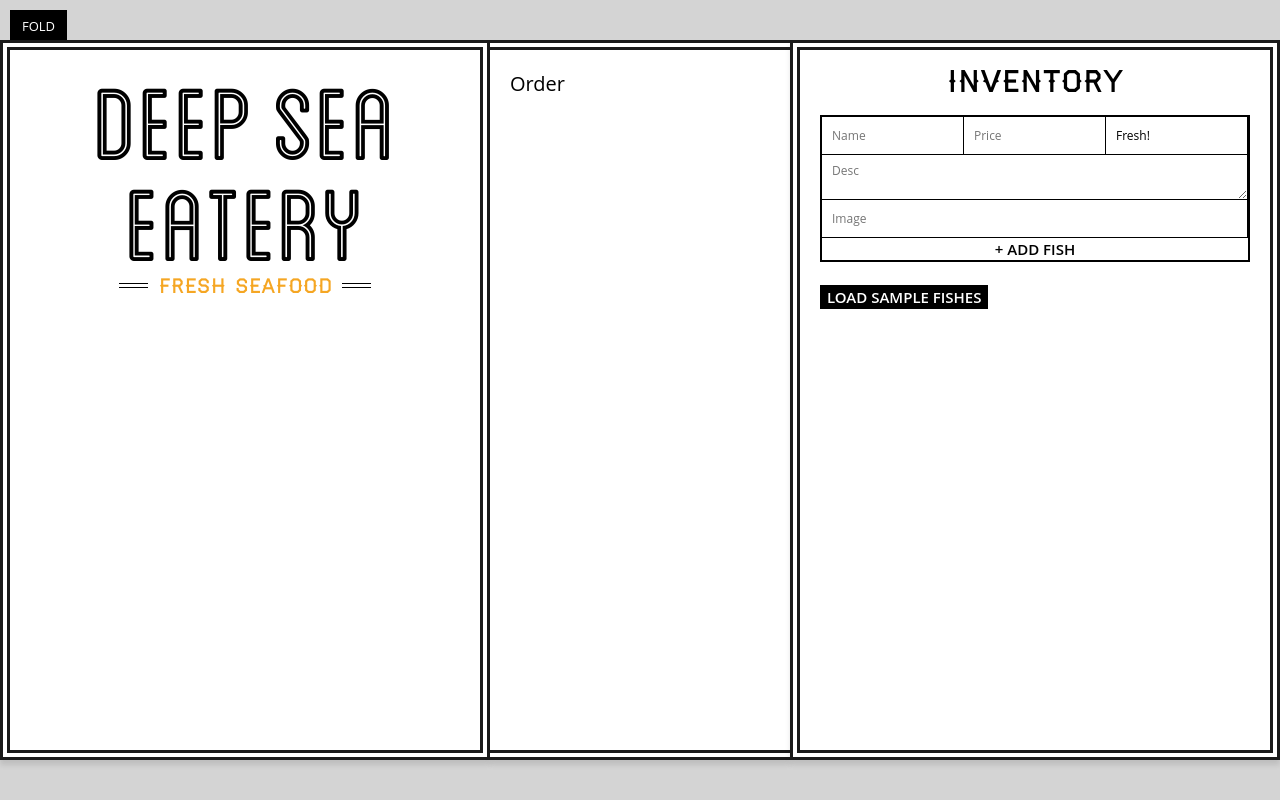
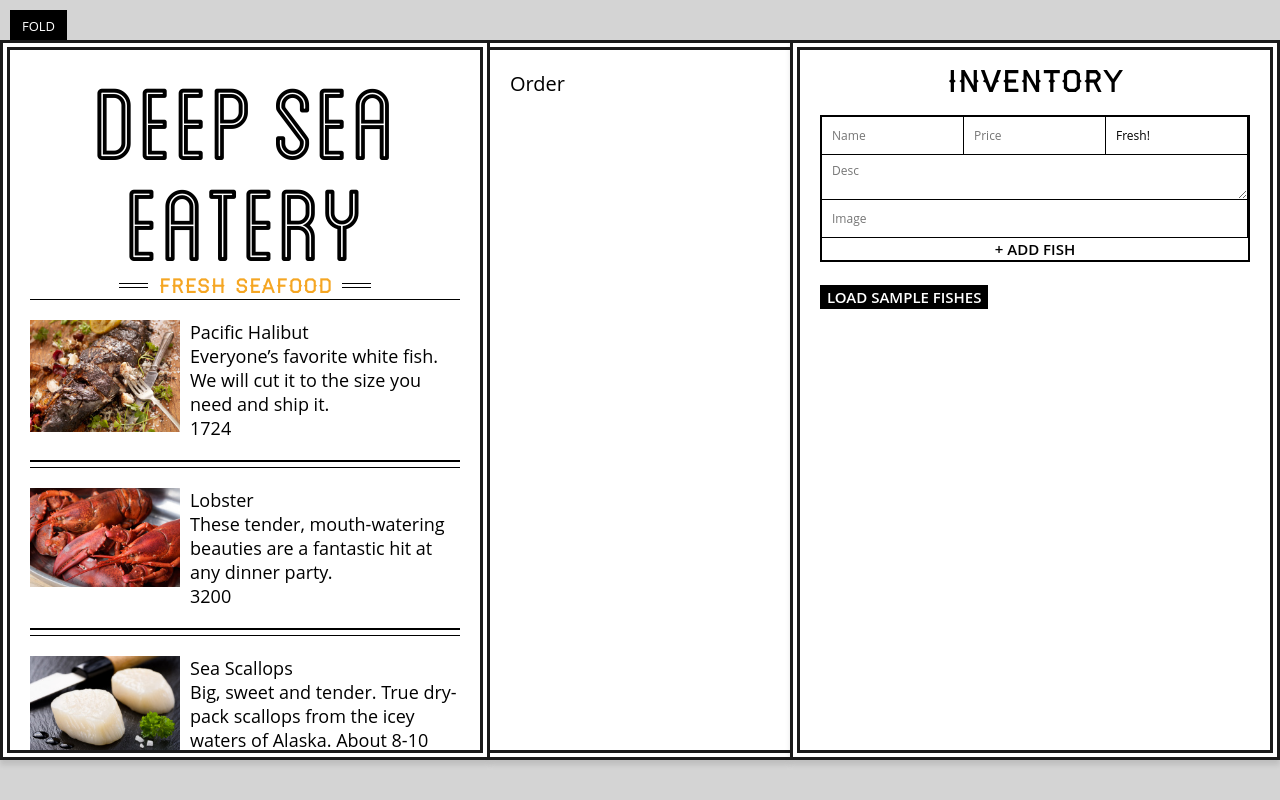
Before and after one commit to Pete-Sekesan/deep-sea-eatery, a React (Create React App) app: page /store/1 in a window 1280 px wide. Both pictures are taken after a click on the button "LOAD SAMPLE FISHES". Built offline with nearby package versions, Linux system fonts and the light colour scheme.

Commit message:
fish creation, pulling in state with object keys

```diff
--- a/src/components/App.js
+++ b/src/components/App.js
@@ -3,6 +3,8 @@
 import Inventory from './Inventory';
 import Order from './Order';
 import sampleFishes from '../sample-fishes';
+import Fish from './Fish';
+import fishes from '../sample-fishes';
 
 class App extends React.Component {
   state = {
@@ -32,7 +34,12 @@
     return (
       <div className='catch-of-the-day'>
         <div className='menu'>
-          <Header tagline='Fresh Seafood ' />
+          <Header tagline='Fresh Seafood' />
+          <ul className='fishes'>
+            {Object.keys(this.state.fishes).map((key) => (
+              <Fish key={key} details={this.state.fishes[key]} />
+            ))}
+          </ul>
         </div>
         <Order />
         <Inventory
--- /dev/null
+++ b/src/components/Fish.js
@@ -0,0 +1,16 @@
+import React from 'react';
+
+class Fish extends React.Component {
+  render() {
+    return (
+      <li className='menu-fish'>
+        <img src={this.props.details.image} alt={this.props.details.name}></img>
+        <p>{this.props.details.name}</p>
+        <p>{this.props.details.desc}</p>
+        <p>{this.props.details.price}</p>
+      </li>
+    );
+  }
+}
+
+export default Fish;
```
